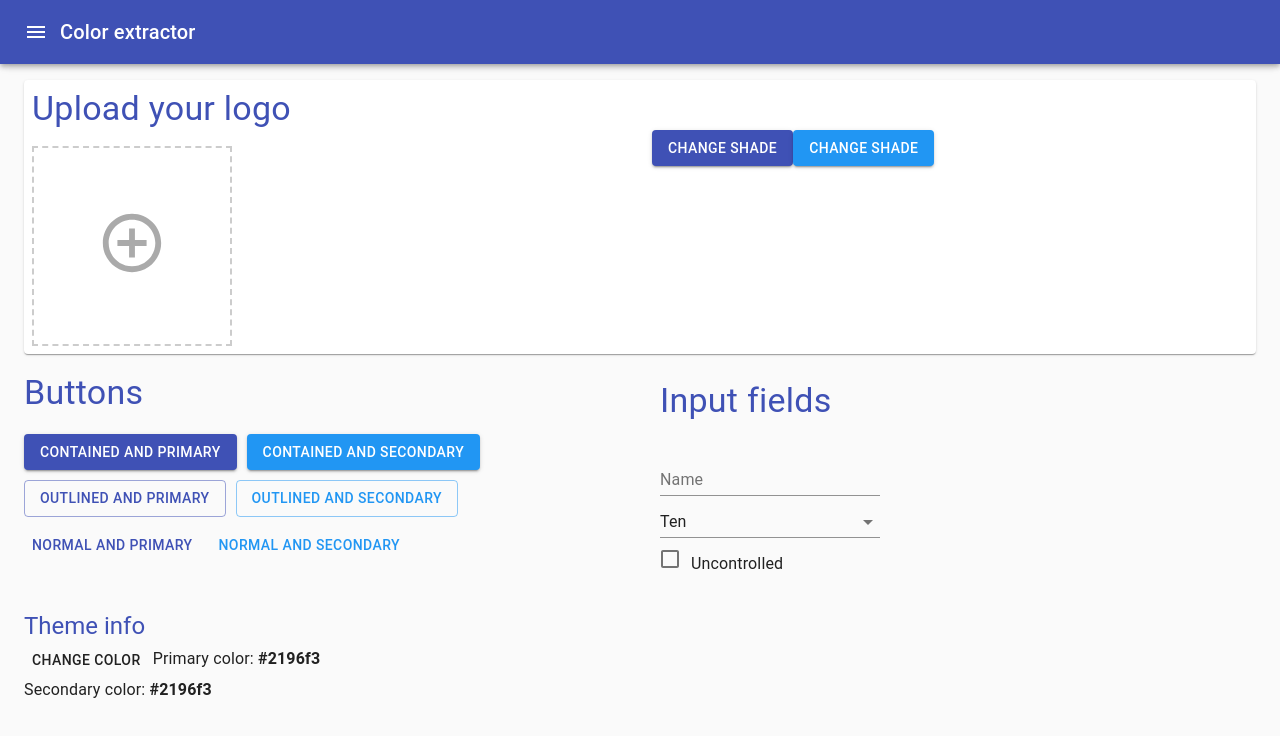
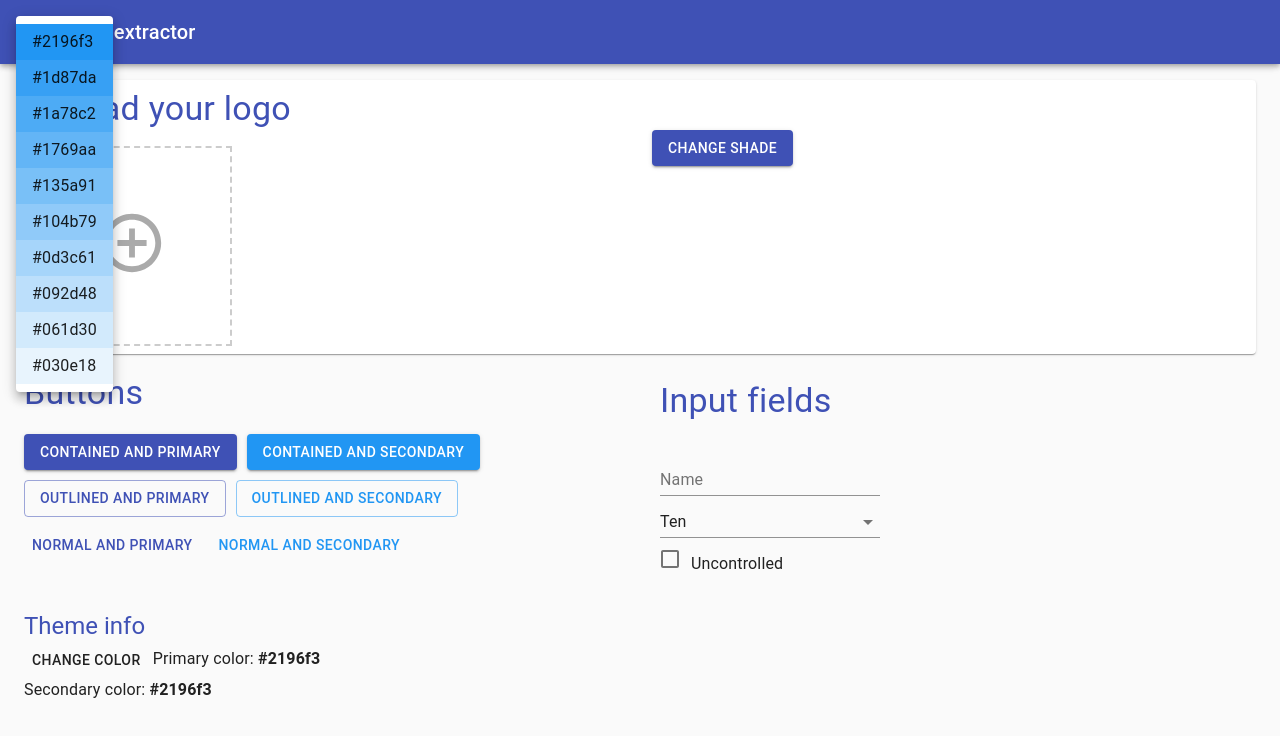
Before and after one commit to giovannimazzuoccolo/color-extractor-mui, a React (Create React App) app: page / in a window 1280 px wide. Both pictures are taken after a click on the button "CHANGE SHADE". Shown: the top 736 px of the page. Built offline with nearby package versions, Linux system fonts and the light colour scheme.

Commit message:
working with tint and shades

```diff
--- a/src/shades/Shades.tsx
+++ b/src/shades/Shades.tsx
@@ -2,48 +2,57 @@ import * as React from "react";
 import Button from "@material-ui/core/Button";
 import Menu from "@material-ui/core/Menu";
 import MenuItem from '@material-ui/core/MenuItem';
-import { shade } from 'polished';
+import { shade, tint } from 'polished';
 
 interface IProps {
   primaryColor: string;
   secondaryColor: string;
 }
 
-const SinglePalette = (props: { name: "primary" | "secondary" }) => {
-  const { name } = props;
-  return (
-    <Button color={name} variant="contained">
-      Change Shade
-    </Button>
-  );
-};
+
 
 const Shades: React.FunctionComponent<IProps> = (props: IProps) => {
-  const [isOpen, changeMenuState] = React.useState(false);
+  const [isOpen, changeMenuState] = React.useState<null | HTMLElement>(null);
 
-  const PaletteMenu = (props: {color:string} ) => (
+  const ShadeMenu = () => (
     <Menu
-      id={`color_${props.color}`}
-      open={isOpen}
-      onClose={() => changeMenuState(false)}
-    >{generateShades(props.color)}
+      id={`color_${props.primaryColor}`}
+      open={Boolean(isOpen)}
+      onClose={() => changeMenuState(null)}
+      anchorEl={isOpen}
+    >{generateShades(props.primaryColor)}
     </Menu>
   );
 
+  const SinglePalette = (props: { name: "primary" | "secondary" }) => {
+    const { name } = props;
+    return (
+      <Button color={name} variant="contained" onClick={(e) => {
+        changeMenuState(e.currentTarget);
+      }}>
+        Change Shade
+      </Button>
+    );
+  };
+
 
   function generateShades(color:string) {
-    for(let i = 0; i> 10; i++) {
-      return(<MenuItem key={i} style={{ backgroundColor: shade(i*10, color) }}>
-        {shade(i*10, color)}
+
+    let items = [];
+    for(let index = 0; index < 10; index++) {
+      items.push(<MenuItem key={index} style={{ backgroundColor: tint(index/10, color) }}>
+        {shade((index/10), color)}
       </MenuItem>)
     }
+
+    return items;
   }
 
   return (
     <div>
       <SinglePalette name="primary" />
-      <SinglePalette name="secondary" />
-      <PaletteMenu color="#fff" />
+      {isOpen && <ShadeMenu />}
+      {/*<SinglePalette name="secondary" />*/}
     </div>
   );
 };
```
